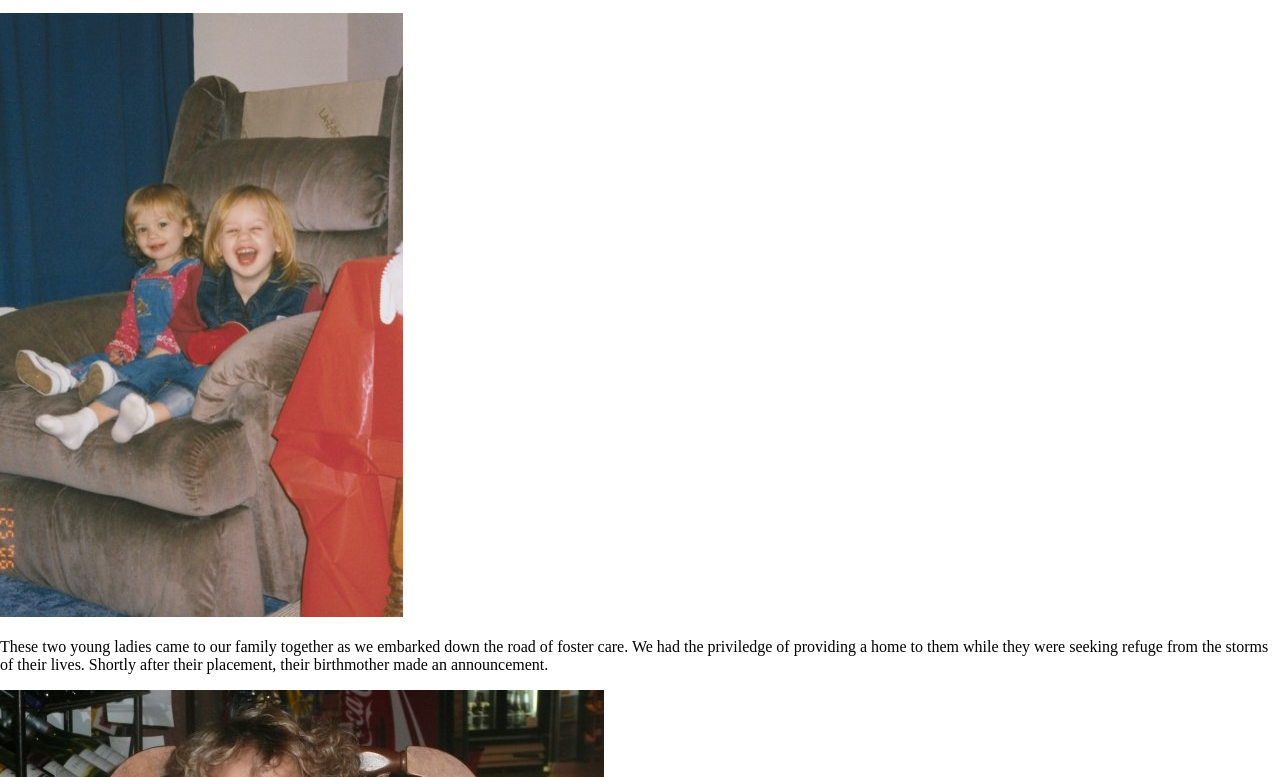
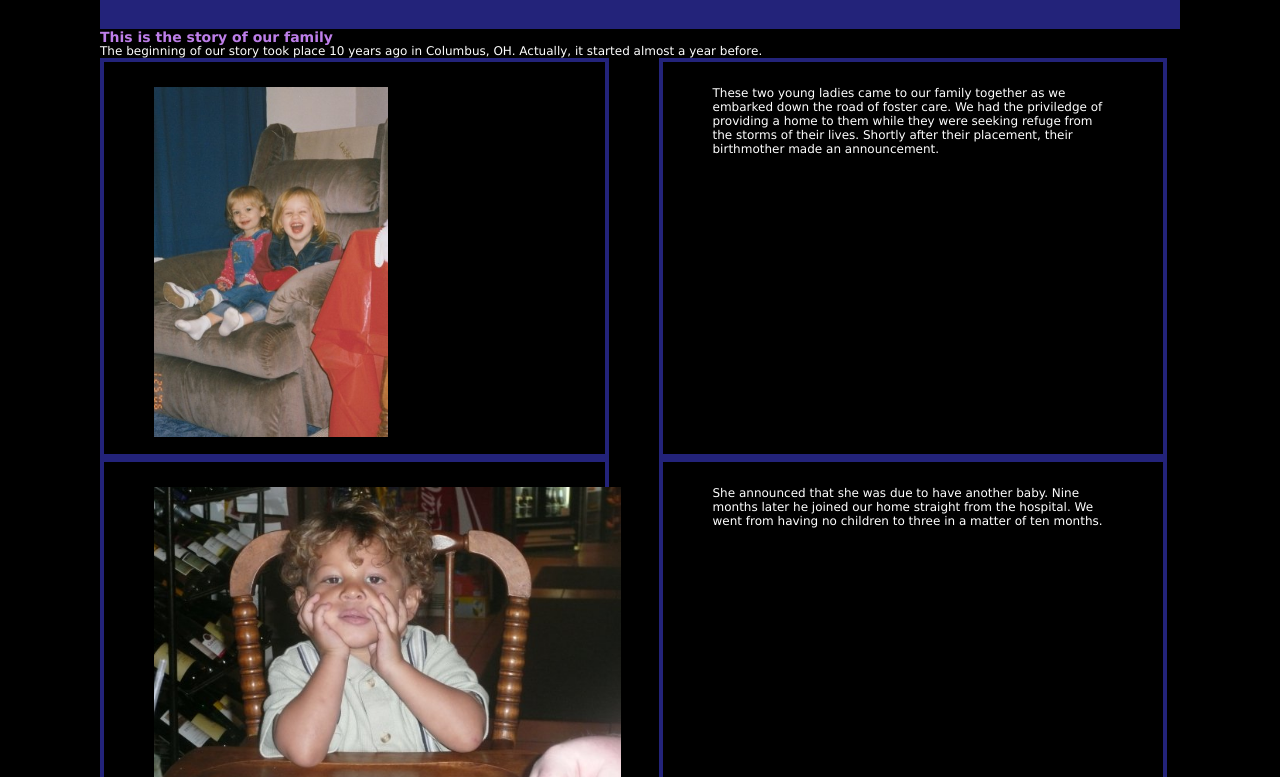
Before and after one commit to ldsjayhawk/html-me-something, a plain HTML site: page index.html in a window 1280 px wide. Shown: the part 141-918 px from the top of the page. Drawn offline with nearby package versions, Linux system fonts and the light colour scheme.

Commit message:
corrected stylesheet link

```diff
--- a/index.html
+++ b/index.html
@@ -2,7 +2,7 @@
 
 <html>
 <head>
-  <link rel="stylesheet" type="text/css" href="normalize.css">
+  <link rel="stylesheet" type="text/css" href="styles.css">
   <title>Family</title>
 </head>
 
```
